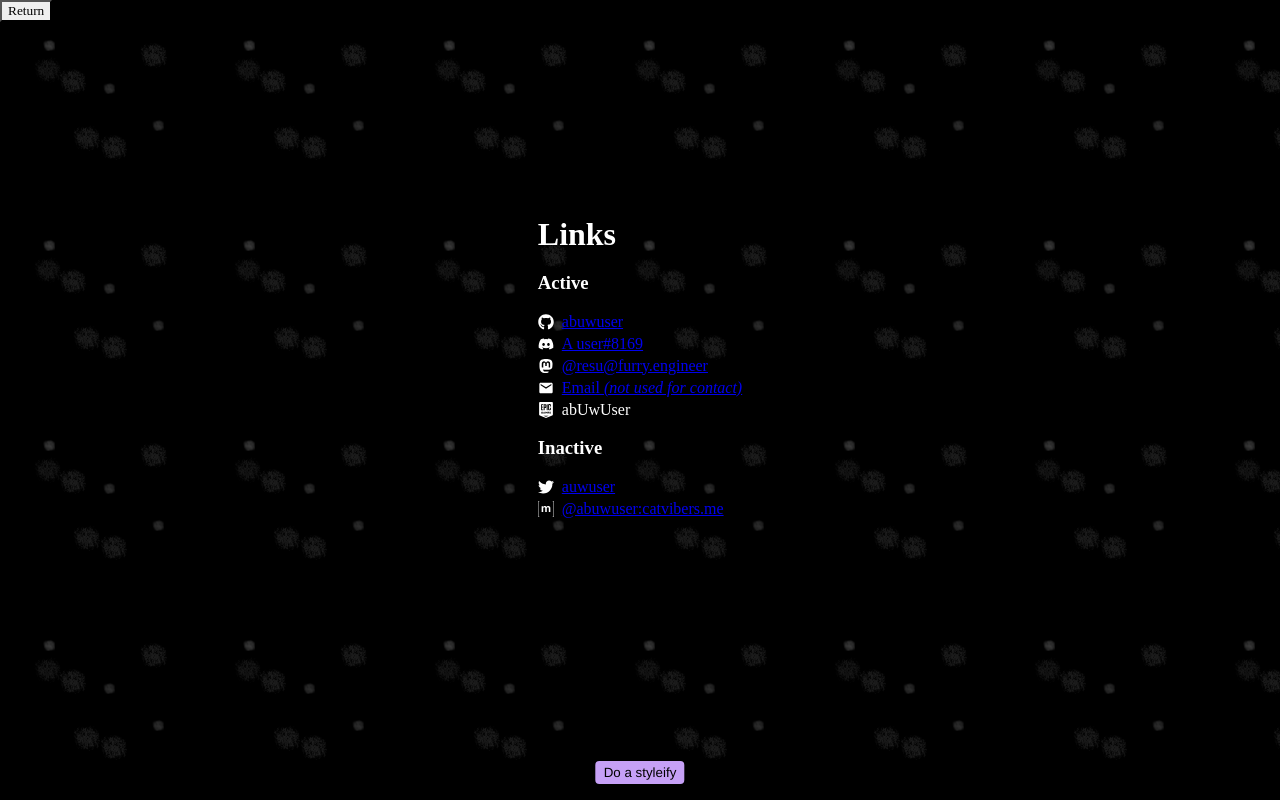
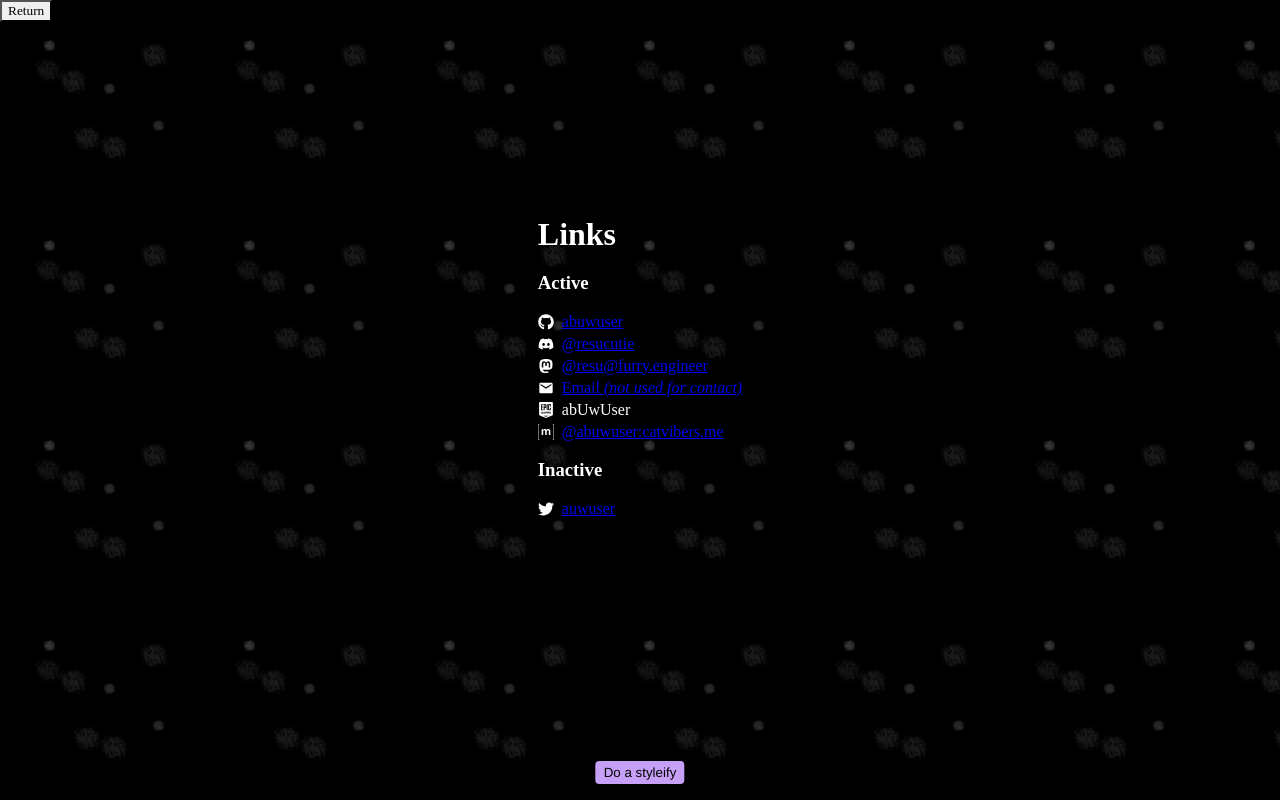
Before and after one commit to resucutie/website, a React (Vite) app: page /links in a window 1280 px wide. Built offline with nearby package versions, Linux system fonts and the light colour scheme.

Commit message:
change discord handler (fix #4) and change matrix activity status

```diff
--- a/src/pages/Links.tsx
+++ b/src/pages/Links.tsx
@@ -10,14 +10,14 @@ export default () => {
             <h1>Links</h1>
             <h3>Active</h3>
             <LinkIcon icon={FaGithub} href="https://github.com/abUwUser">abuwuser</LinkIcon>
-            <LinkIcon icon={FaDiscord} href="https://discord.com/users/264062457448759296">A user#8169</LinkIcon>
+            <LinkIcon icon={FaDiscord} href="https://discord.com/users/264062457448759296">@resucutie</LinkIcon>
             <LinkIcon icon={FaMastodon} href="https://furry.engineer/@resu">@resu@furry.engineer</LinkIcon>
             <LinkIcon icon={MdEmail} href="mailto:pedro.santos.cartaxo@gmail.com">Email <i>(not used for contact)</i></LinkIcon>
             <LinkIcon icon={SiEpicgames}>abUwUser</LinkIcon>
+            <LinkIcon icon={SiMatrix} href="https://matrix.to/#/@abuwuser:catvibers.me">@abuwuser:catvibers.me</LinkIcon>
 
             <h3>Inactive</h3>
             <LinkIcon icon={FaTwitter} href="https://twitter.com/auwuser">auwuser</LinkIcon>
-            <LinkIcon icon={SiMatrix} href="https://matrix.to/#/@abuwuser:catvibers.me">@abuwuser:catvibers.me</LinkIcon>
         </div>
     </div>
 }
```
